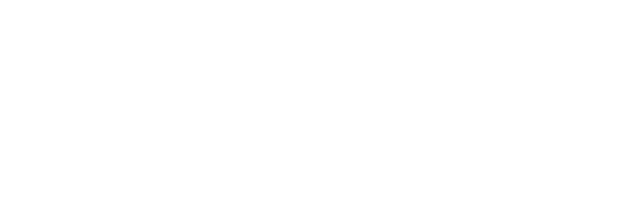
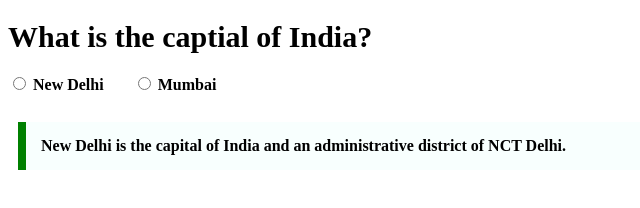
Before and after one commit to acciojob/trivia-AryanRajdev, a website: page main.html in a window 1280 px wide. Shown: the whole page, without its empty margins (0-640 px from the left). Drawn offline with Linux system fonts and the light colour scheme.

Commit message:
created a submission

```diff
--- a/main.html
+++ b/main.html
@@ -8,6 +8,14 @@
 
 <body>
 	<!-- the entire body must be written by student -->
+	<div class = "quiz">
+		<h1>What is the captial of India?</h1>
+		<input type = "radio" name = "capital">
+		<label>New Delhi</label>
+		<input type = "radio" name = "capital">
+		<label>Mumbai</label><br><br>
+		<blockquote class = "quote">New Delhi is the capital of India and an administrative district of NCT Delhi.</blockquote>
+	</div>
     <script type="text/javascript" src="./script.js">
 </script>
 
--- a/styles.css
+++ b/styles.css
@@ -1,2 +1,23 @@
+/* Your CSS Code here. */
+.quiz{
+	/* padding:15px; */
+}
+h1{
+	font-size:30px;
+    font-weight:800;
+}
 
-/* Your CSS Code here. */
+label{
+	margin-right:25px;
+	font-weight:bold;
+
+}
+
+.quote{
+	max-width:600px;
+	margin:10px;
+	padding:15px;
+	border-left:8px solid green;
+	background-color:#f8fffe;
+	font-weight:bold;
+}
```
